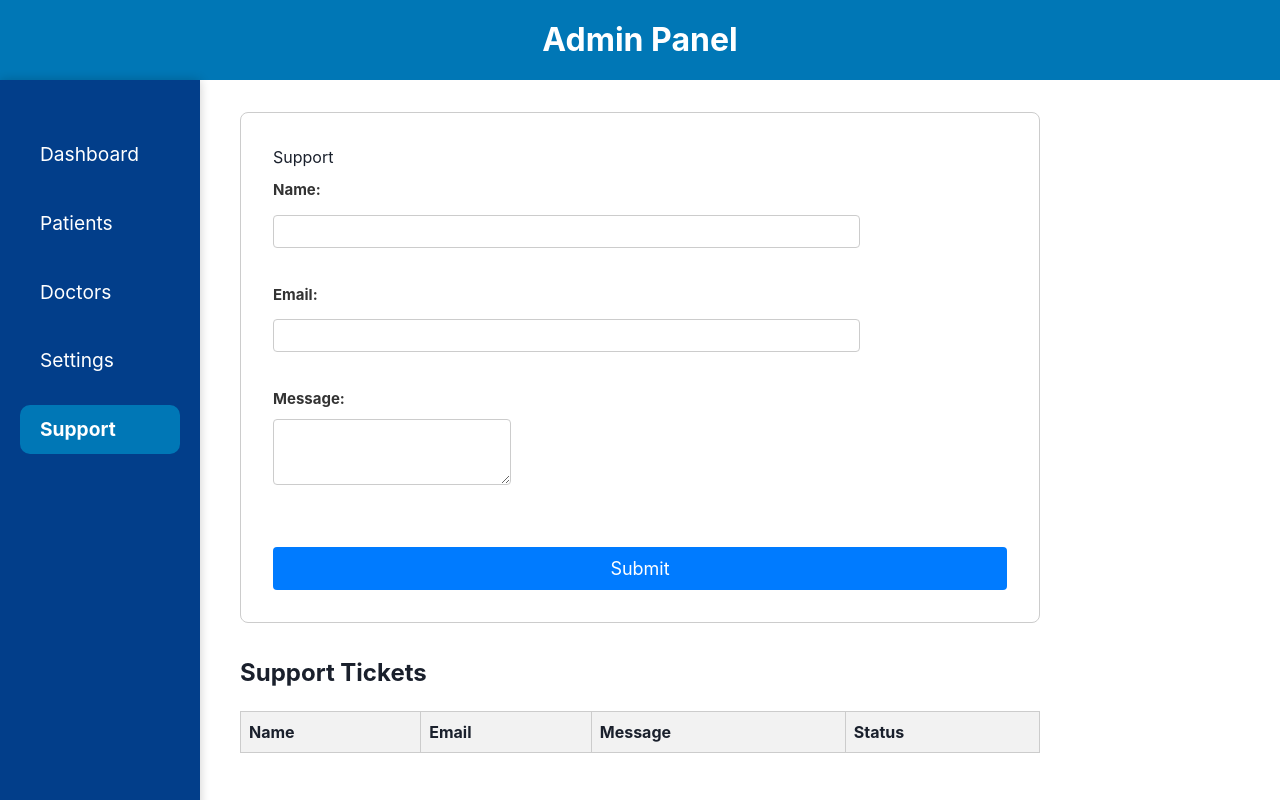
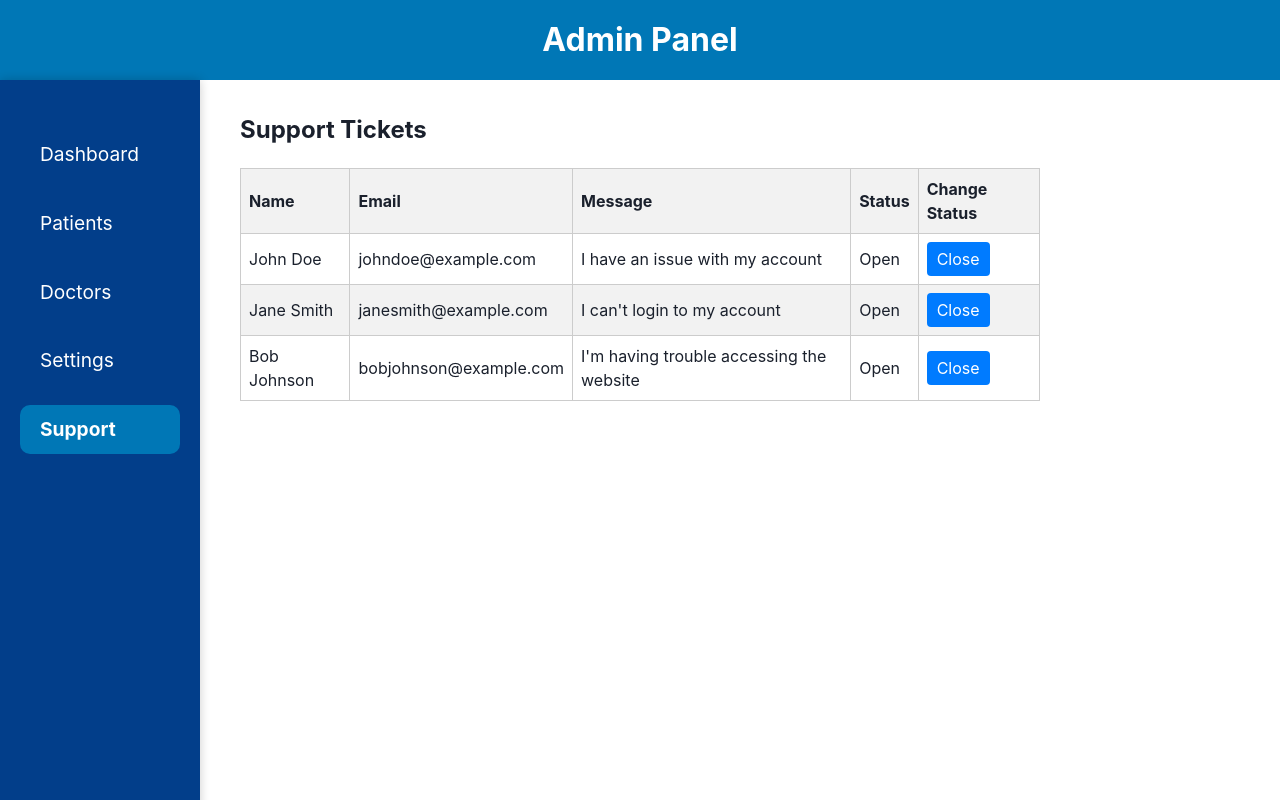
Before and after one commit to Nefoli-Tech/AppointMate-Admin-Panel, a React (Create React App) app: page /support in a window 1280 px wide. Built offline with nearby package versions, Linux system fonts and the light colour scheme.

Commit message:
changes made in support and patiets and setting

```diff
--- a/src/components/DashBoard/Settings.jsx
+++ b/src/components/DashBoard/Settings.jsx
@@ -6,8 +6,6 @@ const Setting = () => {
   const [currentPassword, setCurrentPassword] = useState('');
   const [newPassword, setNewPassword] = useState('');
   const [confirmPassword, setConfirmPassword] = useState('');
-  const [fullName, setFullName] = useState('');
-  const [avatar, setAvatar] = useState('');
 
   const handleSubmit = (e) => {
     e.preventDefault();
@@ -16,8 +14,7 @@ const Setting = () => {
       currentPassword,
       newPassword,
       confirmPassword,
-      fullName,
-      avatar,
+
     });
   };
 
@@ -92,24 +89,8 @@ const Setting = () => {
               onChange={(e) => setConfirmPassword(e.target.value)}
             />
           </div>
-          <div className="form-group">
-            <label htmlFor="full-name">Full Name:</label>
-            <input
-              type="text"
-              id="full-name"
-              value={fullName}
-              onChange={(e) => setFullName(e.target.value)}
-            />
-          </div>
-          <div className="form-group">
-            <label htmlFor="avatar">Avatar:</label>
-            <input
-              type="file"
-              id="avatar"
-              accept="image/*"
-              onChange={(e) => setAvatar(e.target.files[0])}
-            />
-          </div>
+
+
           <button type="submit">Save Changes</button>
         </form>
       </div>
--- a/src/components/DashBoard/Support.jsx
+++ b/src/components/DashBoard/Support.jsx
@@ -3,35 +3,39 @@ import { NavLink } from 'react-router-dom';
 import './support.css';
 
 const Support = () => {
-  const [name, setName] = useState('');
-  const [email, setEmail] = useState('');
-  const [message, setMessage] = useState('');
-  const [supportTickets, setSupportTickets] = useState([]);
+  const [supportTickets, setSupportTickets] = useState([
+    {
+      name: 'John Doe',
+      email: 'johndoe@example.com',
+      message: 'I have an issue with my account',
+      status: 'Open'
+    },
+    {
+      name: 'Jane Smith',
+      email: 'janesmith@example.com',
+      message: 'I can\'t login to my account',
+      status: 'Open'
+    },
+    {
+      name: 'Bob Johnson',
+      email: 'bobjohnson@example.com',
+      message: 'I\'m having trouble accessing the website',
+      status: 'Open'
+    }
+  ]);
 
-  const handleSubmit = (e) => {
-    e.preventDefault();
-    // Create new support ticket object with form data
-    const newSupportTicket = {
-      name,
-      email,
-      message,
-      status: 'Open',
-    };
-    // Add new support ticket to the supportTickets array
-    setSupportTickets([...supportTickets, newSupportTicket]);
-    // Reset form fields
-    setName('');
-    setEmail('');
-    setMessage('');
+  const handleTicketStatusChange = (index) => {
+    const newSupportTickets = [...supportTickets];
+    const ticket = newSupportTickets[index];
+    ticket.status = ticket.status === 'Open' ? 'Closed' : 'Open';
+    setSupportTickets(newSupportTickets);
   };
 
   return (
     <div>
       {/* Navbar */}
       <nav className="navbar">
-        <div className="navbar__logo">
-          Admin Panel
-        </div>
+        <div className="navbar__logo">Admin Panel</div>
       </nav>
 
       {/* Sidebar */}
@@ -65,40 +69,6 @@ const Support = () => {
         </ul>
       </div>
 
-      {/* Support Form */}
-      <div className="support-container">
-        <h1>Support</h1>
-        <form onSubmit={handleSubmit}>
-          <div className="form-group">
-            <label htmlFor="name">Name:</label>
-            <input
-              type="text"
-              id="name"
-              value={name}
-              onChange={(e) => setName(e.target.value)}
-            />
-          </div>
-          <div className="form-group">
-            <label htmlFor="email">Email:</label>
-            <input
-              type="email"
-              id="email"
-              value={email}
-              onChange={(e) => setEmail(e.target.value)}
-            />
-          </div>
-          <div className="form-group">
-            <label htmlFor="message">Message:</label>
-            <textarea
-              id="message"
-              value={message}
-              onChange={(e) => setMessage(e.target.value)}
-            />
-          </div>
-          <button type="submit">Submit</button>
-        </form>
-      </div>
-
       {/* Support Tickets */}
       <div className="support-tickets-container">
         <h1>Support Tickets</h1>
@@ -109,6 +79,7 @@ const Support = () => {
               <th>Email</th>
               <th>Message</th>
               <th>Status</th>
+              <th>Change Status</th>
             </tr>
           </thead>
           <tbody>
@@ -118,6 +89,12 @@ const Support = () => {
                 <td>{ticket.email}</td>
                 <td>{ticket.message}</td>
                 <td>{ticket.status}</td>
+                <td>
+                <button onClick={() => handleTicketStatusChange(index)} className="change-status-button">
+                 {ticket.status === 'Open' ? 'Close' : 'Reopen'}
+                  </button>
+                </td>
+
               </tr>
             ))}
           </tbody>
--- a/src/components/DashBoard/support.css
+++ b/src/components/DashBoard/support.css
@@ -69,3 +69,19 @@
   font-weight: bold;
   background-color: #f2f2f2;
 }
+
+
+/* Define a new class for the button */
+.change-status-button {
+  background-color: #007bff; /* Blue background color */
+  color: white; /* White text color */
+  border: none; /* Remove button border */
+  padding: 5px 10px; /* Add padding to the button */
+  border-radius: 4px; /* Add rounded corners */
+}
+
+/* Change the background color of the button when it's clicked */
+.change-status-button:focus,
+.change-status-button:active {
+  background-color: #0062cc;
+}
```
